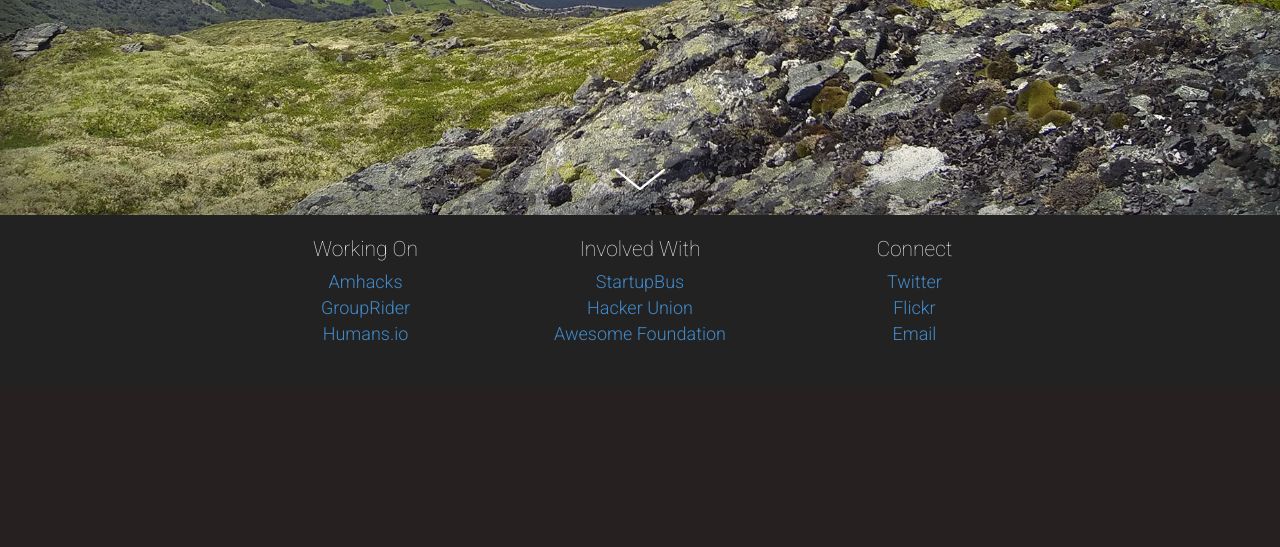
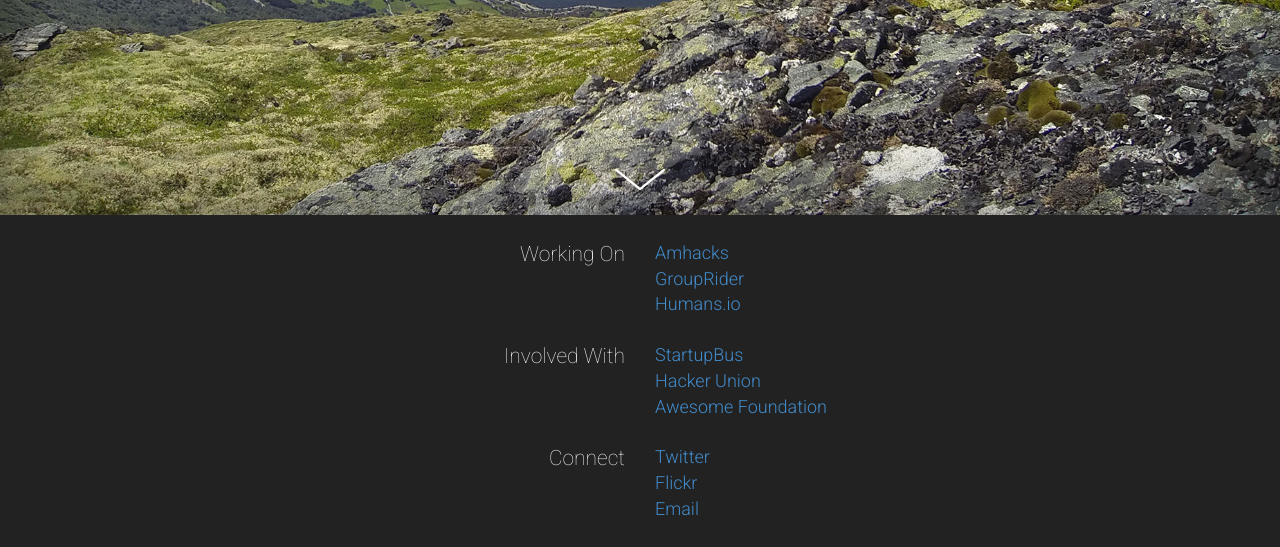
Before and after one commit to reustle/shanereustle, a Flask app: template reustle/templates/splash.html in a window 1280 px wide. Shown: the part 585-1132 px from the top of the page. Before the commit the page ends 972 px from the top, so only its background shows below. Run offline with Flask 2, Linux system fonts and the light colour scheme; the template is opened without the code that fills it, so the values that code supplies are empty; some libraries are stand-ins or nearby versions.

Commit message:
vertical about panel

```diff
--- a/reustle/static/css/styles.css
+++ b/reustle/static/css/styles.css
@@ -192,24 +192,43 @@ p {
 /* line 183, ../sass/styles.scss */
 .panel-about {
   color: #eee;
-  text-align: center;
 }
-/* line 187, ../sass/styles.scss */
+/* line 186, ../sass/styles.scss */
 .panel-about .about-content {
   padding-bottom: 40px;
 }
-/* line 190, ../sass/styles.scss */
+/* line 189, ../sass/styles.scss */
 .panel-about .about-content h3 {
-  margin: 20px 0px 5px 0px;
+  margin: 25px 0px 5px 0px;
+  text-align: right;
+  font-size: 21px;
 }
-/* line 194, ../sass/styles.scss */
+@media (max-width: 768px) {
+  /* line 189, ../sass/styles.scss */
+  .panel-about .about-content h3 {
+    text-align: center;
+  }
+}
+/* line 199, ../sass/styles.scss */
 .panel-about .about-content ul {
   list-style-type: none;
-  margin: 0px;
+  margin: 25px 0px 0px 0px;
   padding: 0px;
+  font-size: 18px;
 }
-/* line 199, ../sass/styles.scss */
+@media (max-width: 768px) {
+  /* line 199, ../sass/styles.scss */
+  .panel-about .about-content ul {
+    text-align: center;
+    margin-top: 5px !important;
+  }
+}
+/* line 210, ../sass/styles.scss */
 .panel-about .about-content ul li {
   margin: 0px;
-  padding: 0px;
+  padding: 0px 0px 0px 0px;
 }
+/* line 214, ../sass/styles.scss */
+.panel-about .about-content ul li a {
+  padding-bottom: 4px;
+}
--- a/reustle/templates/splash.html
+++ b/reustle/templates/splash.html
@@ -40,40 +40,53 @@
 		</div>
 
 		<div class='panel-about'>
-			<div class='col-sm-8 col-sm-offset-2 about-content'>
+			<div class='about-content'>
 
-				<div class='col-sm-4'>
+				<div class='about-block'>
+					<div class='col-sm-6'>
 						<h3 class='lead'>Working On</h3>
+					</div>
+					<div class='col-sm-6'>
 						<ul>
 							<li><a href='http://amhacks.com'>Amhacks</a></li>
 							<li><a href='http://grouprider.com'>GroupRider</a></li>
 							<li><a href='http://humans.io'>Humans.io</a></li>
 						</ul>
 					</div>
+				</div>
 
-				<div class='col-sm-4'>
+				<div class='about-block'>
+					<div class='col-sm-6'>
 						<h3 class='lead'>Involved With</h3>
+					</div>
+					<div class='col-sm-6'>
 						<ul>
 							<li><a href='http://startupbus.com'>StartupBus</a></li>
 							<li><a href='http://hackerunion.org'>Hacker Union</a></li>
 							<li><a href='http://awesomefoundation.org'>Awesome Foundation</a></li>
 						</ul>
 					</div>
+				</div>
 
-				<div class='col-sm-4'>
+				<div class='about-block'>
+					<div class='col-sm-6'>
 						<h3 class='lead'>Connect</h3>
+					</div>
+					<div class='col-sm-6'>
 						<ul>
 							<li><a href='http://twitter.com/reustle'>Twitter</a></li>
 							<li><a href='http://flickr.com/photos/reustle'>Flickr</a></li>
 							<li><a href='mailto:me@shanereustle.com'>Email</a></li>
+							<li>&nbsp;</li>
 						</ul>
+					</div>
 				</div>
 
 			</div>
 
 		</div>
 
-		<script src='https://ajax.googleapis.com/ajax/libs/jquery/1.11.0/jquery.min.js'></script>
+		<script src='./static/lib/jquery.js'></script>
 		<script src='./static/lib/bootstrap/js/bootstrap.min.js'></script>
 
 		<script>
```
Also changed, not shown: reustle/static/sass/styles.scss (+19 -4 lines). Lines whose indentation alone changed are shown as unchanged.
